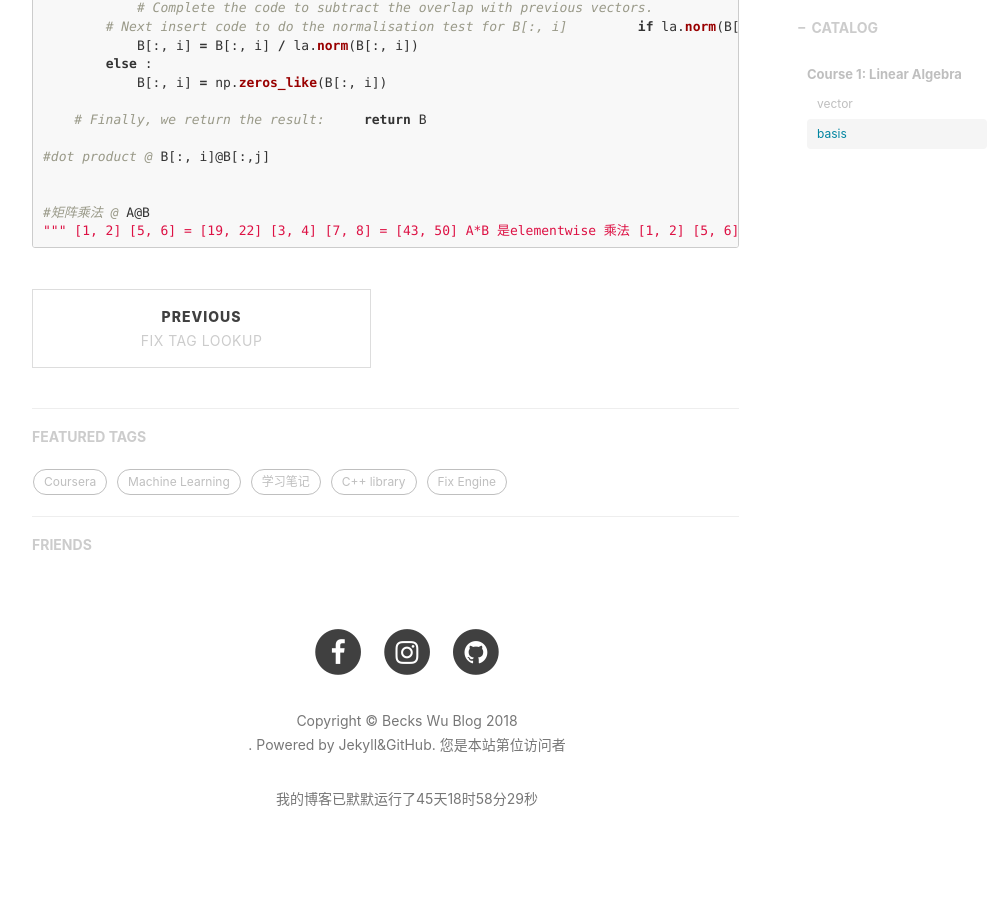
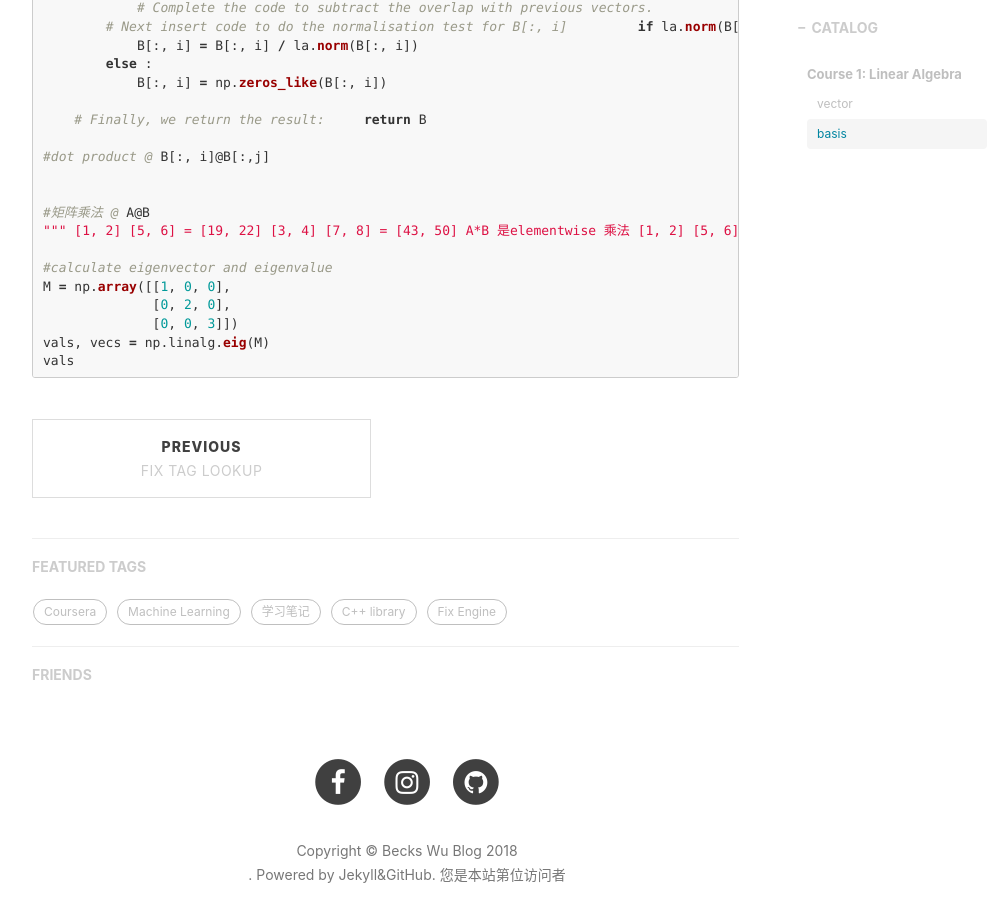
Before and after one commit to beckswu/beckswu.github.io, a Jekyll site: the page built from _posts/2018-10-20-Mathematics for-Machine-Learning-note.markdown, in a window 1280 px wide and 900 px high, scrolled down 2088 px. Shown: the whole window, without its empty margins (233-1225 px from the left). Built offline with Jekyll 4.4.1, drawn with Linux system fonts in a browser that asks for light colours; nearby versions of some CDN libraries; formulas are drawn with MathJax 3; comment, search, counter and statistics services are not loaded.

Commit message:
add python code

````diff
--- a/_posts/2018-10-20-Mathematics for-Machine-Learning-note.markdown
+++ b/_posts/2018-10-20-Mathematics for-Machine-Learning-note.markdown
@@ -100,4 +100,12 @@
 [3, 4]   [7,  8]  =    [21, 32]
 
 """
+
+#calculate eigenvector and eigenvalue
+
+M = np.array([[1, 0, 0],
+              [0, 2, 0],
+              [0, 0, 3]])
+vals, vecs = np.linalg.eig(M)
+vals
 ```
````
Also changed, not shown: 1 other file.
